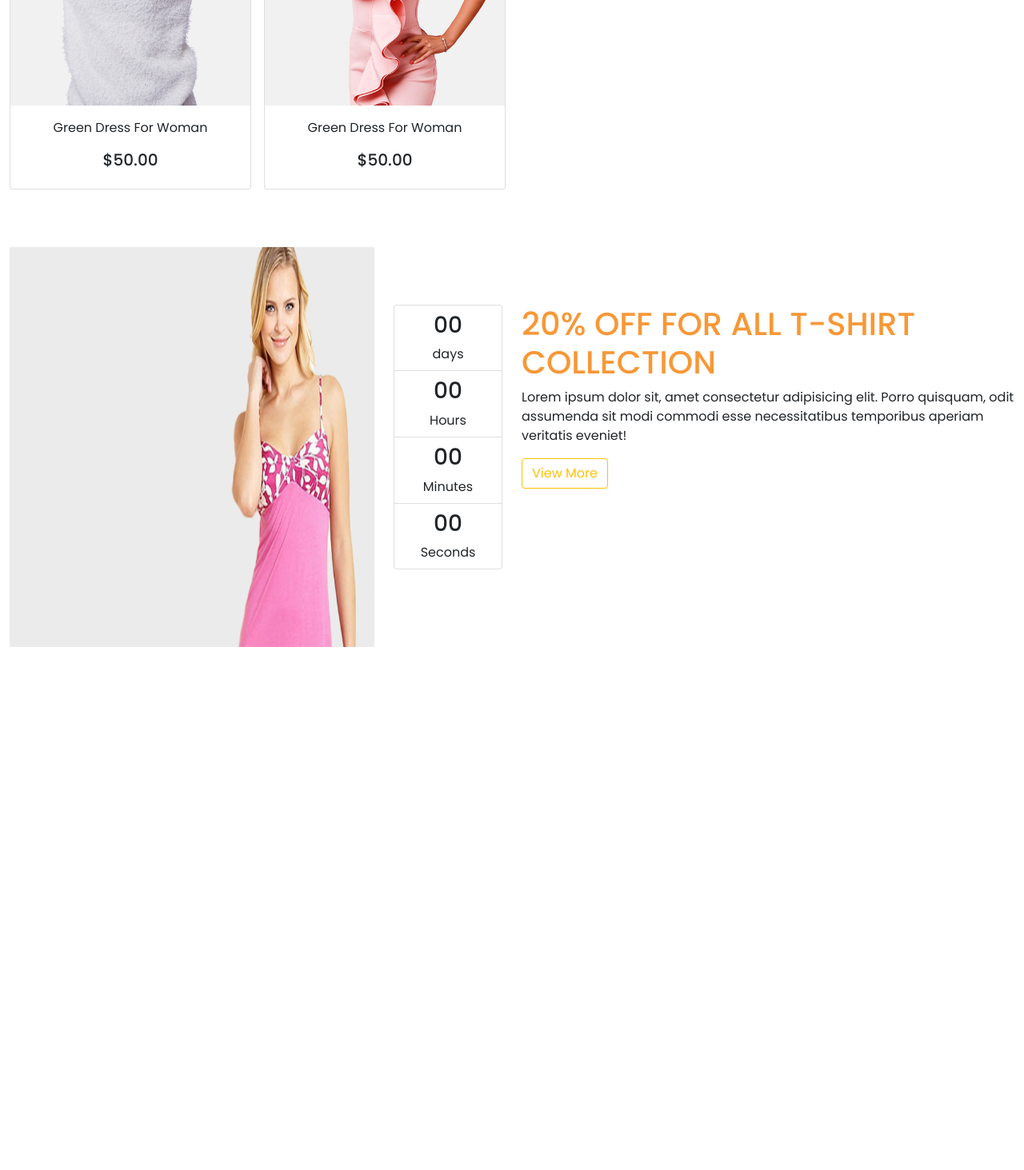
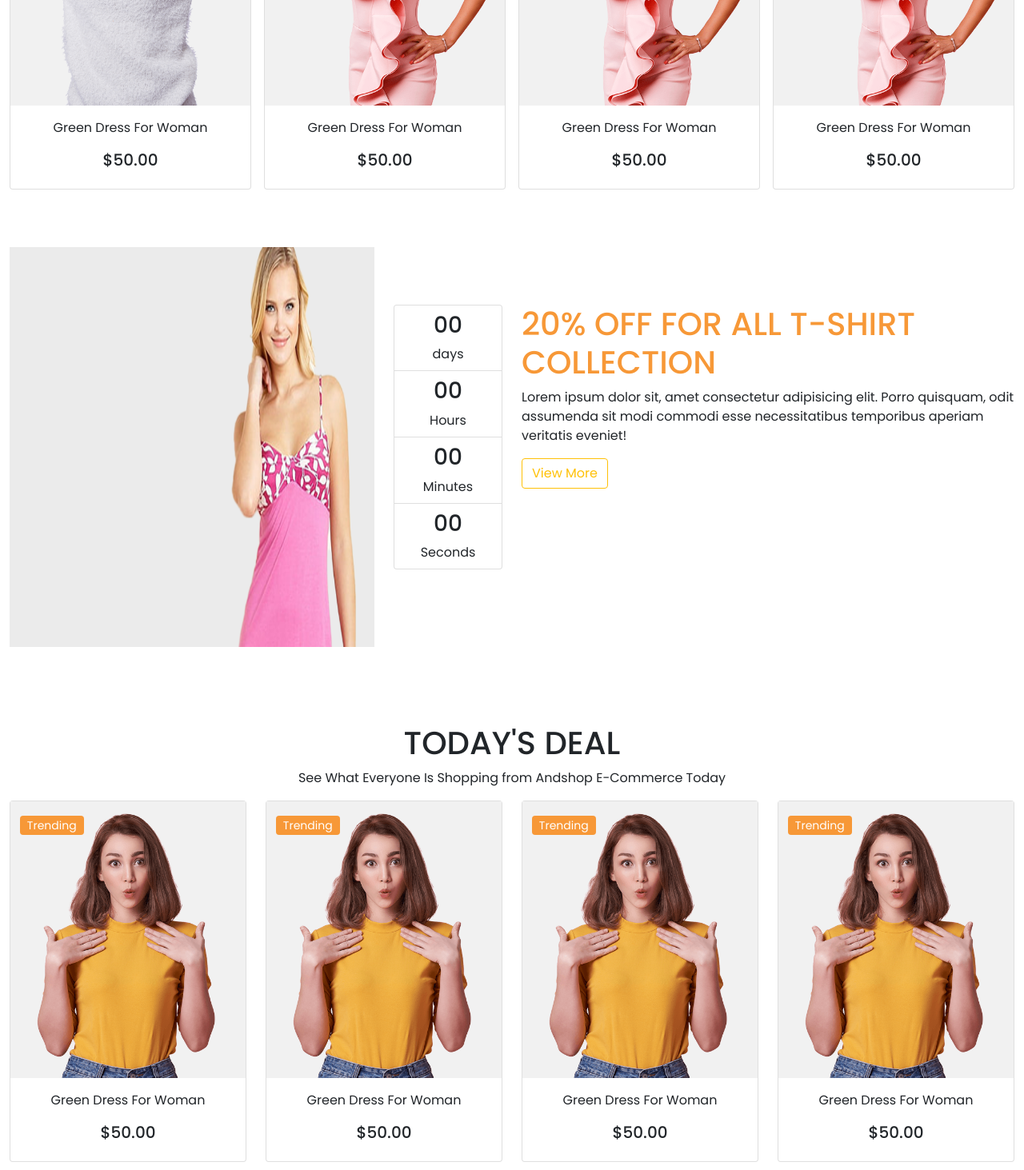
Before and after one commit to kakon-ray/AND-SHOP, a React (Create React App) app: page / in a window 1280 px wide. Shown: the part 2200-3663 px from the top of the page at 80% size. Before the commit the page ends 3057 px from the top, so only its background shows below. Built offline with nearby package versions, Linux system fonts and the light colour scheme.

Commit message:
react slick

```diff
--- a/package.json
+++ b/package.json
@@ -17,6 +17,8 @@
     "react-bootstrap": "^2.2.1",
     "react-dom": "^17.0.2",
     "react-scripts": "5.0.0",
+    "react-slick": "^0.28.1",
+    "slick-carousel": "^1.8.1",
     "web-vitals": "^2.1.4"
   },
   "scripts": {
--- a/src/component/HotProducts/HotProducts.js
+++ b/src/component/HotProducts/HotProducts.js
@@ -67,6 +67,20 @@ const HotProducts = () => {
           img={img}
           img1={img1}
         />
+        <ShopCard
+          position="Trending"
+          title="Green Dress For Woman"
+          price="$50.00"
+          img={img}
+          img1={img1}
+        />
+        <ShopCard
+          position="Trending"
+          title="Green Dress For Woman"
+          price="$50.00"
+          img={img}
+          img1={img1}
+        />
       </div>
     </div>
   );
--- /dev/null
+++ b/src/component/SlickCollection/SlickCollection.css
@@ -0,0 +1,3 @@
+#slick-collection {
+  font-family: "Poppins", sans-serif;
+}
--- /dev/null
+++ b/src/component/SlickCollection/SlickCollection.js
@@ -0,0 +1,39 @@
+import React from "react";
+import "slick-carousel/slick/slick.css";
+import "slick-carousel/slick/slick-theme.css";
+
+import Slider from "react-slick";
+
+import "./SlickCollection.css";
+import SlickCollectionItem from "./SlickCollectionItem";
+
+const SlickCollection = () => {
+  var settings = {
+    dots: true,
+    infinite: true,
+    speed: 500,
+    slidesToShow: 1,
+    slidesToScroll: 1,
+  };
+  return (
+    <div className="container-fluid py-5" id="slick-collection">
+      <div className="text-center">
+        <h1>TODAY'S DEAL</h1>
+        <p>See What Everyone Is Shopping from Andshop E-Commerce Today</p>
+      </div>
+      <Slider {...settings}>
+        <div>
+          <SlickCollectionItem />
+        </div>
+        <div>
+          <SlickCollectionItem />
+        </div>
+        <div>
+          <SlickCollectionItem />
+        </div>
+      </Slider>
+    </div>
+  );
+};
+
+export default SlickCollection;
--- /dev/null
+++ b/src/component/SlickCollection/SlickCollectionItem.js
@@ -0,0 +1,41 @@
+import React from "react";
+import ShopCard from "../ShopCard.js/ShopCard";
+import img1 from "../../assets/Hot/product3.1d2f5e96 (2).png";
+import img2 from "../../assets/Hot/product6.f19b14e6.png";
+
+const SlickCollectionItem = () => {
+  return (
+    <div className="row">
+      <ShopCard
+        position="Trending"
+        title="Green Dress For Woman"
+        price="$50.00"
+        img={img2}
+        img1={img1}
+      />
+      <ShopCard
+        position="Trending"
+        title="Green Dress For Woman"
+        price="$50.00"
+        img={img2}
+        img1={img1}
+      />
+      <ShopCard
+        position="Trending"
+        title="Green Dress For Woman"
+        price="$50.00"
+        img={img2}
+        img1={img1}
+      />
+      <ShopCard
+        position="Trending"
+        title="Green Dress For Woman"
+        price="$50.00"
+        img={img2}
+        img1={img1}
+      />
+    </div>
+  );
+};
+
+export default SlickCollectionItem;
--- a/src/page/HomePage.js
+++ b/src/page/HomePage.js
@@ -4,6 +4,7 @@ import HotProducts from "../component/HotProducts/HotProducts";
 import HeaderNav from "../component/Navbar/HeaderNav";
 import NewCollection from "../component/NewCollection/NewCollection";
 import OffCollection from "../component/OffCollection/OffCollection";
+import SlickCollection from "../component/SlickCollection/SlickCollection";
 import TopNav from "../component/TopNav/TopNav";
 
 const HomePage = () => {
@@ -15,6 +16,7 @@ const HomePage = () => {
       <NewCollection />
       <HotProducts />
       <OffCollection />
+      <SlickCollection />
     </>
   );
 };
```
Also changed, not shown: 1 other file (tests, documents, lock files or other folders).
